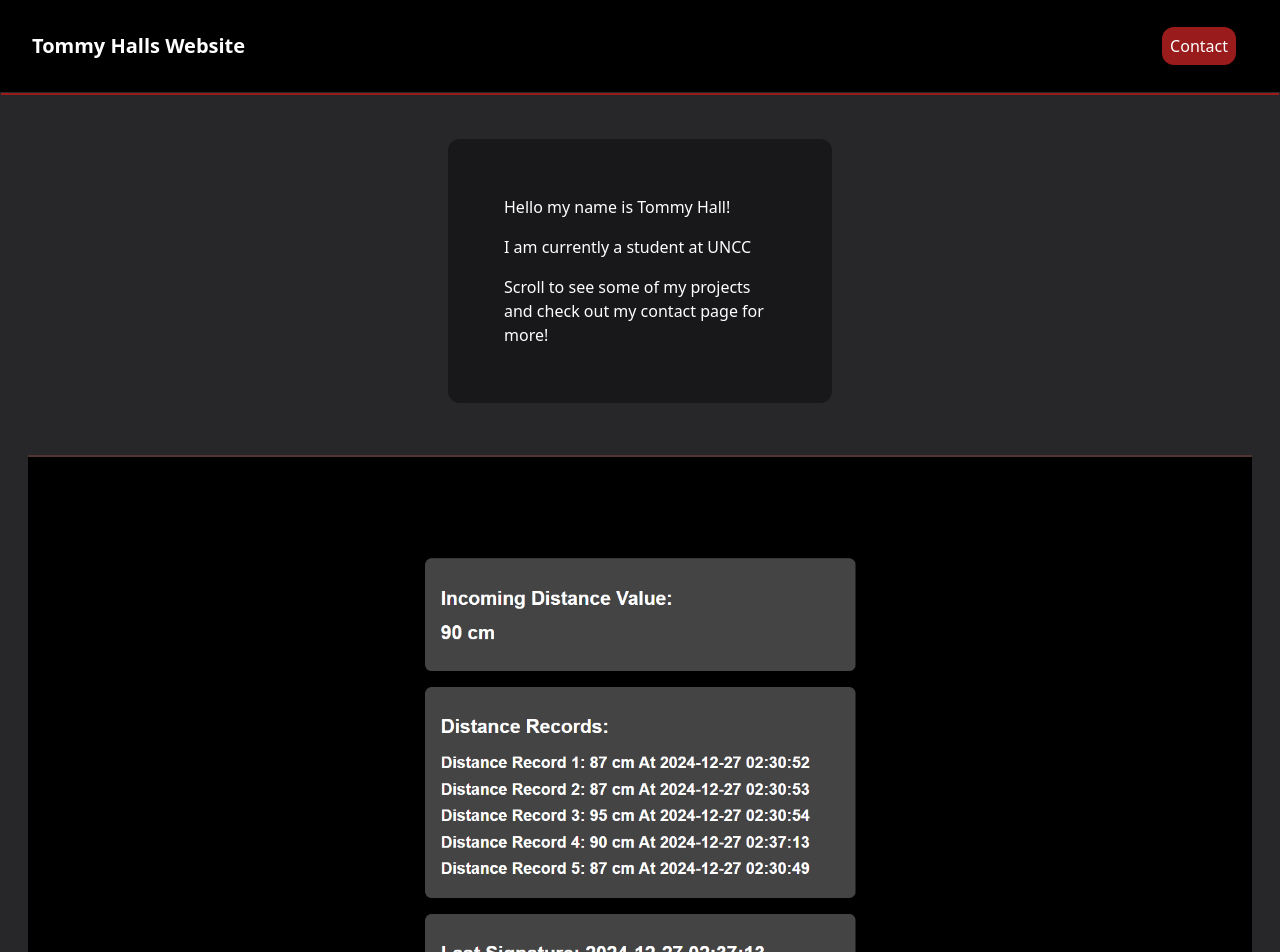
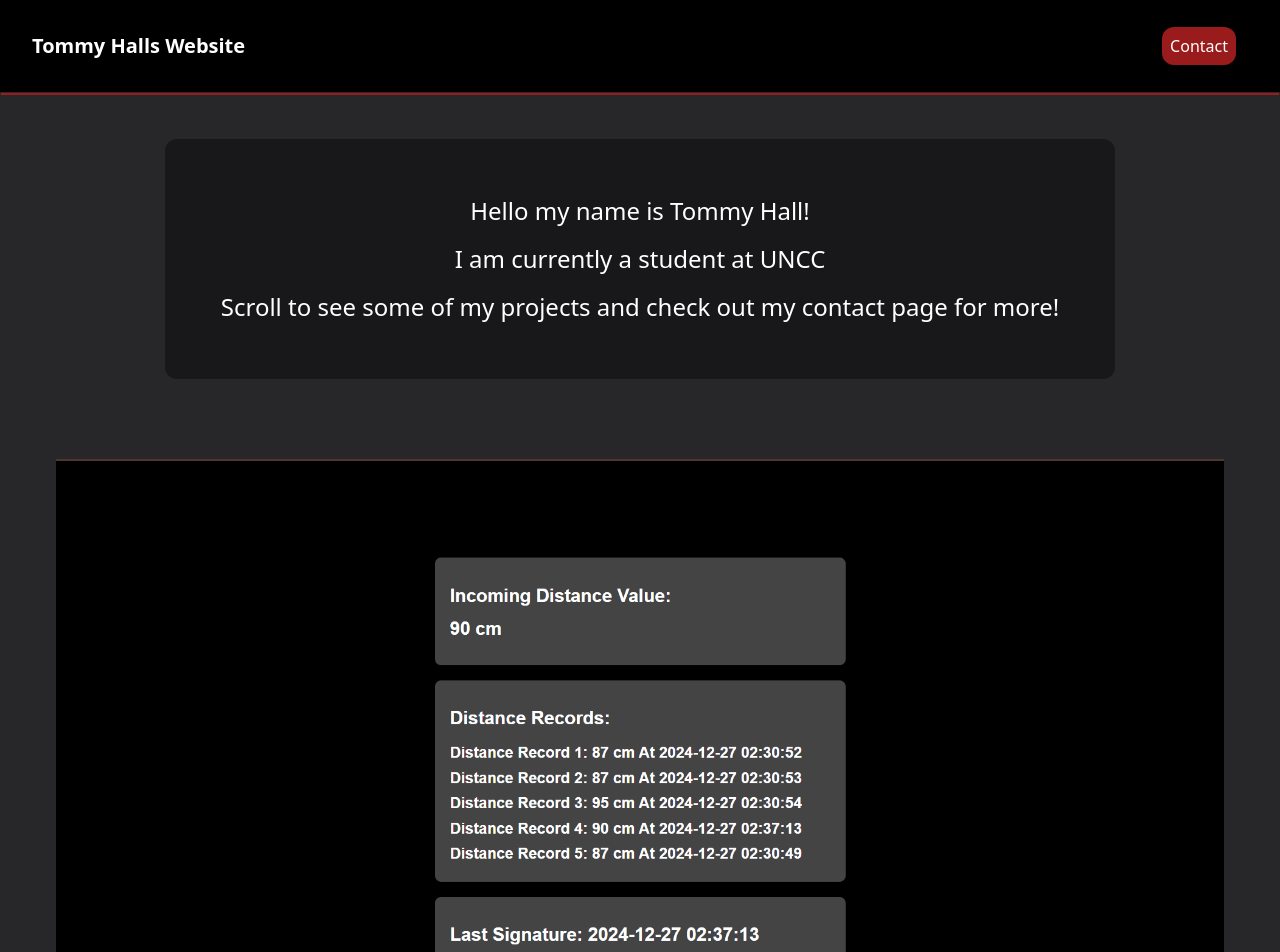
Before and after one commit to TeejMcSteez/WebsiteRebuild, a SvelteKit app in the folder client/: page / in a window 1280 px wide. Shown: the top 952 px of the page. Built offline with nearby package versions, Linux system fonts and the light colour scheme.

Commit message:
Added some updates to the frontend

```diff
--- a/client/src/routes/+page.svelte
+++ b/client/src/routes/+page.svelte
@@ -1,4 +1,5 @@
 <script>
+
     import { onMount } from 'svelte';
     import { animate } from 'motion';
     // Photos
@@ -14,7 +15,7 @@
             (entries) => {
                 entries.forEach(entry => {
                     if (entry.isIntersecting) {
-                        animate(entry.target, { opacity: [0, 1], y: [50, 0] }, { duration: 0.6 });
+                        animate(entry.target, { opacity: [0, 1], y: [50, 0] }, { duration: Math.random()}); // Random duration to make it feel more natural
                         observer.unobserve(entry.target);
                     }
                 });
@@ -31,22 +32,22 @@
     <div id="headerSection" class="bg-black flex flex-row justify-between items-center p-8">
         <h1 class="sm:text-xl text-3xl font-bold text-white">Tommy Halls Website</h1>
         <nav>
-            <a href="/contact" class="text-white hover:bg-slate-500 bg-red-800 border-red-800 rounded-xl p-2 m-3">Contact</a>
+            <a href="/contact" class="text-white hover:bg-slate-800 hover:animate-pulse bg-red-800 border-red-800 rounded-xl p-2 m-3">Contact</a>
         </nav>
     </div>
 
     <div id="line" class="m-px p-px bg-red-800 min-w-screen"></div>
     <!-- Figure out how I want sectioning, Depending on how I want to the website to feel -->
     <section bind:this={sections[0]} style="opacity: 0;" class="m-5 p-2 flex flex-col items-center justify-center">
-        <div id="container" class="m-4 p-2 bg-zinc-900 rounded-xl min-h-60 max-w-96">
-            <div id="intro" class="text-white p-4 m-4">
-                <h2 class="m-4">Hello my name is Tommy Hall!</h2>
-                <h2 class="m-4">I am currently a student at UNCC</h2>
-                <h2 class="m-4">Scroll to see some of my projects and check out my contact page for more!</h2>
+        <div id="container" class="m-4 p-2 bg-zinc-900 rounded-xl">
+            <div id="intro" class="text-white p-4 m-4 text-center">
+                <h2 class="m-4 text-2xl">Hello my name is Tommy Hall!</h2>
+                <h2 class="m-4 text-2xl">I am currently a student at UNCC</h2>
+                <h2 class="m-4 text-2xl">Scroll to see some of my projects and check out my contact page for more!</h2>
             </div>
         </div>
     </section>
-    <section bind:this={sections[1]} style="opacity: 0;" class="">
+    <section bind:this={sections[1]} style="opacity: 0;" class="m-5 p-2 flex flex-col items-center justify-center">
         <div id="pictureContainer">
             <!-- Pictures in scroll sections with the picture section being its own section -->
             <section bind:this={sections[2]} style="opacity: 0;" class="m-5 p-2 m-w-80 m-h-80">
@@ -65,7 +66,7 @@
         </div>
     </section>
     <section bind:this={sections[6]} style="opacity: 0;" class="m-5 p-2 flex flex-col items-center justify-center">
-        <div id="aboutMe" class="m-4 p-4 bg-zinc-900 rounded-xl text-white">
+        <div id="aboutMe" class="m-4 p-4 bg-zinc-900 rounded-xl text-white text-center text-xl">
             <h2>I am currently an undergraduate student at The University of North Carolina at Charlotte majoring in Computer Science</h2>
             <h2>I am undecided between software development and cybersecurity as my major, as  I feel web devs must know cybersecurity and researchers/cybersecurity specialist should know some programming</h2>
             <h2>In my spare time I like to get away from the computer (though not to long) and take trips to the mountains go to trails with my partner and our dog or go out to eat at a good restraunt (my favriote currently is Webbs Custom Kitchen)</h2>
@@ -75,4 +76,13 @@
         </div>
     </section>
 
+    <div id="line" class="m-px p-px bg-red-800 min-w-screen"></div>
+
+    <section bind:this={sections[7]} style="opacity: 0;" class="m-5 p-2 flex flex-col items-center justify-center">
+        <div id="footer" class="m-4 p-4 bg-zinc-900 rounded-xl text-white text-center text-xl">
+            <h2>Thank you for visiting my website!</h2>
+            <h2>Feel free to check out my contact page for more information on how to reach me!</h2>
+        </div>
+    </section>
+
 </div>
--- a/client/src/routes/contact/+page.svelte
+++ b/client/src/routes/contact/+page.svelte
@@ -1,12 +1,12 @@
 <div class="min-w-screen min-h-screen bg-black flex flex-col items-center justify-center place-items-center">
     <div id="button-section" class="flex flex-col p-1 border-t-4 border-l-4 border-red-800">
-        <a id ="button" class="w-24 text-center bg-zinc-900 hover:bg-red-600 p-2 m-2 rounded-xl text-white" href="https://snapchat.com/t/J3xsUqHK" target="_blank">Snapchat</a>
-        <a id = "button" class="w-24 text-center bg-zinc-900 hover:bg-red-600 p-2 m-2 rounded-xl text-white" href="https://twitter.com/Tj_Hall04" target="_blank">X</a>
-        <a id = "button" class="w-24 text-center bg-zinc-900 hover:bg-red-600 p-2 m-2 rounded-xl text-white" href="https://www.instagram.com/tj_hall04/" target="_blank">Instagram</a>
-        <a id = "button" class="w-24 text-center bg-zinc-900 hover:bg-red-600 p-2 m-2 rounded-xl text-white" href="https://github.com/TeejMcSteez" target="_blank">GitHub</a>
-        <a id = "button" class="w-24 text-center bg-zinc-900 hover:bg-red-600 p-2 m-2 rounded-xl text-white" href="https://www.threads.net/@tj_hall04" target="_blank">Threads</a>
-        <a id="button" class="w-24 text-center bg-zinc-900 hover:bg-red-600 p-2 m-2 rounded-xl text-white" href="https://www.linkedin.com/in/tommyhall047/" target="_blank">LinkedIn</a>
-        <a id="button" class="w-24 text-center bg-zinc-900 hover:bg-red-600 p-2 m-2 rounded-xl text-white" href="https://profile.indeed.com/p/tommyh-m1cgdb4" target="_blank">Indeed</a>
-        <a id = "backbutton" class="w-24 text-center bg-zinc-900 hover:bg-red-600 p-2 m-2 rounded-xl text-white" href="/"><button>Back</button></a>
+        <a id ="button" class="w-24 text-center bg-zinc-900 hover:bg-red-600 hover:animate-pulse p-2 m-2 rounded-xl text-white" href="https://snapchat.com/t/J3xsUqHK" target="_blank">Snapchat</a>
+        <a id = "button" class="w-24 text-center bg-zinc-900 hover:bg-red-600 hover:animate-pulse p-2 m-2 rounded-xl text-white" href="https://twitter.com/Tj_Hall04" target="_blank">X</a>
+        <a id = "button" class="w-24 text-center bg-zinc-900 hover:bg-red-600 hover:animate-pulse p-2 m-2 rounded-xl text-white" href="https://www.instagram.com/tj_hall04/" target="_blank">Instagram</a>
+        <a id = "button" class="w-24 text-center bg-zinc-900 hover:bg-red-600 hover:animate-pulse p-2 m-2 rounded-xl text-white" href="https://github.com/TeejMcSteez" target="_blank">GitHub</a>
+        <a id = "button" class="w-24 text-center bg-zinc-900 hover:bg-red-600 hover:animate-pulse p-2 m-2 rounded-xl text-white" href="https://www.threads.net/@tj_hall04" target="_blank">Threads</a>
+        <a id="button" class="w-24 text-center bg-zinc-900 hover:bg-red-600 hover:animate-pulse p-2 m-2 rounded-xl text-white" href="https://www.linkedin.com/in/tommyhall047/" target="_blank">LinkedIn</a>
+        <a id="button" class="w-24 text-center bg-zinc-900 hover:bg-red-600 hover:animate-pulse p-2 m-2 rounded-xl text-white" href="https://profile.indeed.com/p/tommyh-m1cgdb4" target="_blank">Indeed</a>
+        <a id = "backbutton" class="w-24 text-center bg-zinc-900 hover:bg-red-600 hover:animate-pulse p-2 m-2 rounded-xl text-white" href="/"><button>Back</button></a>
     </div>
 </div>
```
Also changed, not shown: 1 other file (tests, documents, lock files or other folders).
